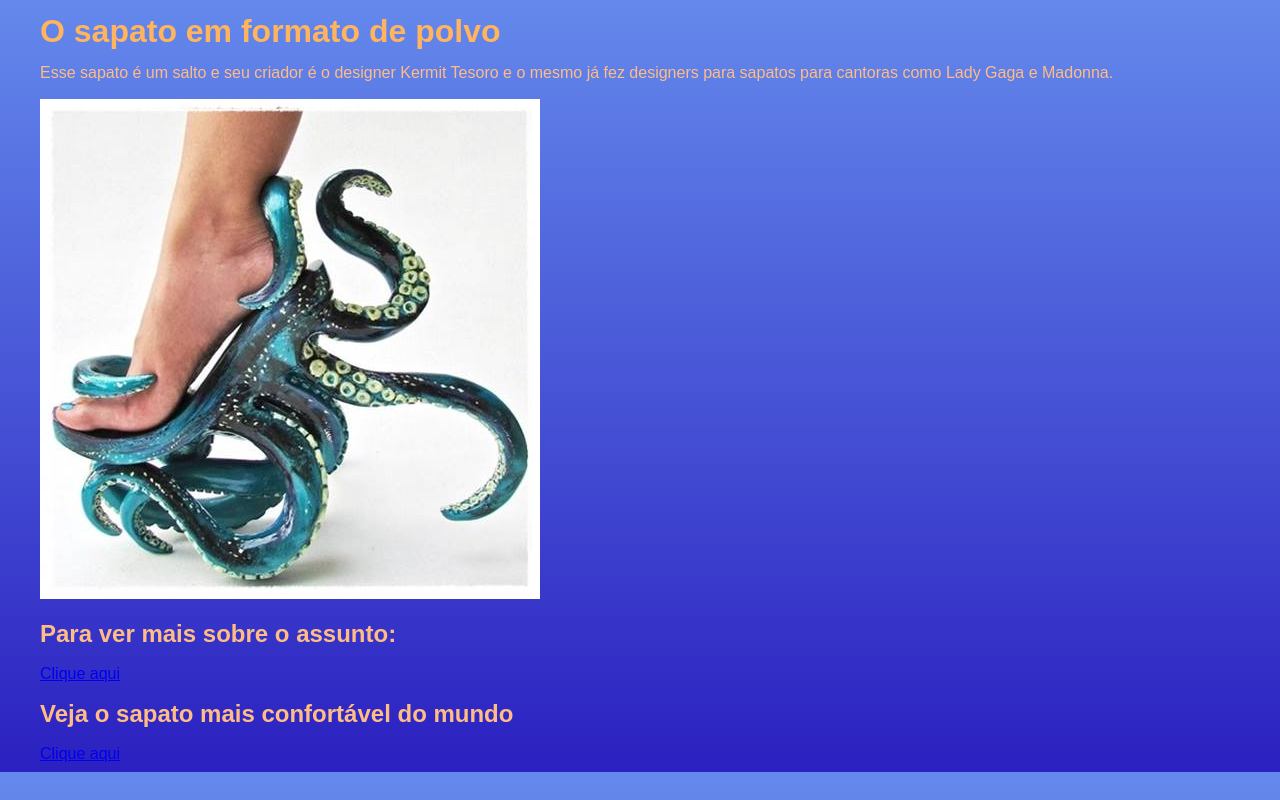
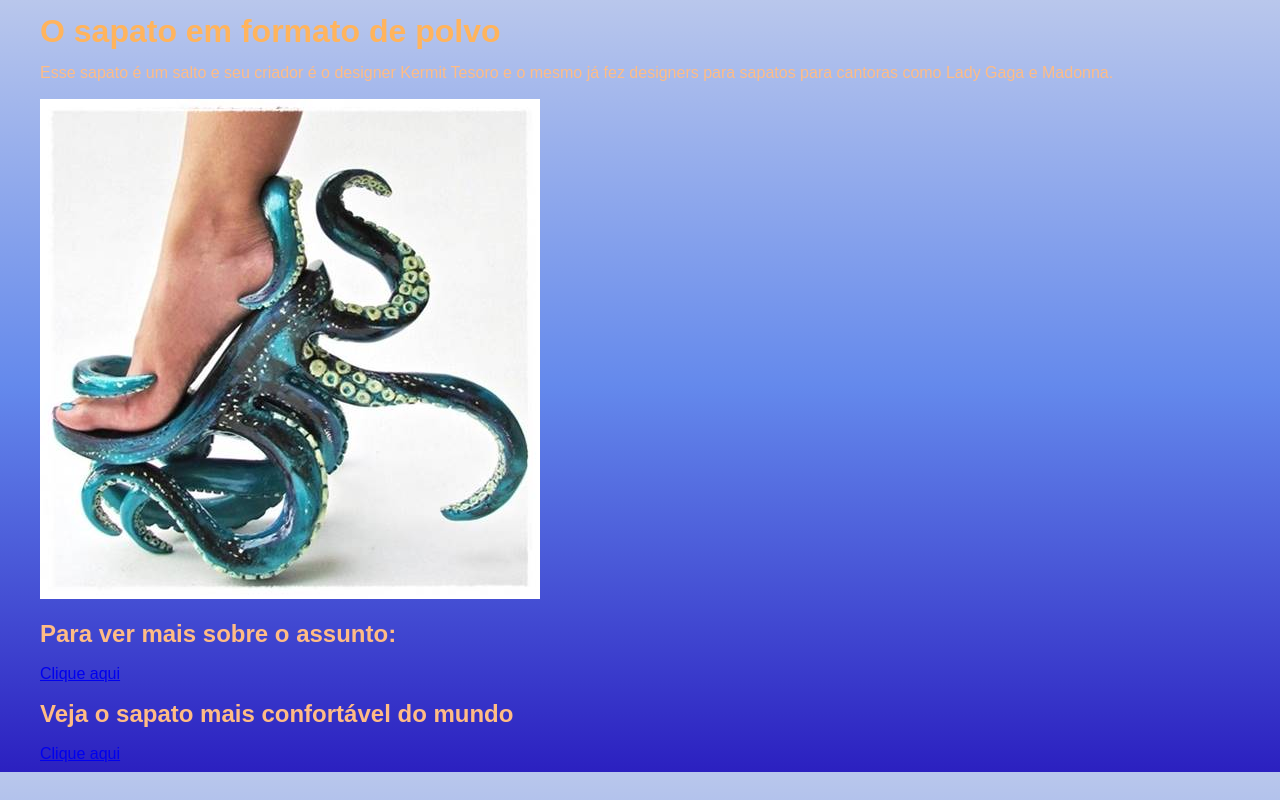
Before and after one commit to lauracardosorobel/Site-2024, a plain HTML site: page index.html in a window 1280 px wide. Drawn offline with Linux system fonts and the light colour scheme.

Commit message:
Add files via upload

```diff
--- a/style.css
+++ b/style.css
@@ -3,7 +3,7 @@
 body
 {
     text-align: justify;
-    background: linear-gradient(to bottom, #6489ec, #2b20c0);
+    background: linear-gradient(to bottom, #b9c7ec, #6489ec, #2b20c0);
     color: rgb(255, 188, 133);
     font-size: 12pt;
     font-family: Arial;
```
